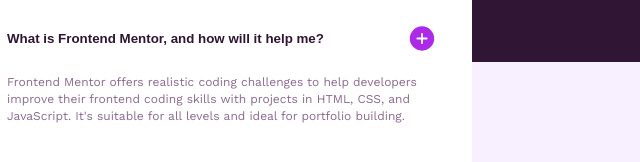
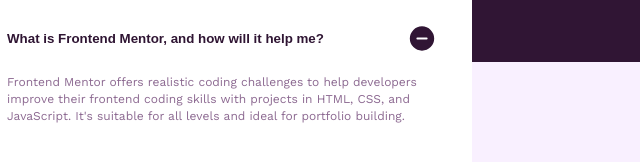
Before and after one commit to Bruno-nog/faq-accordion, a plain HTML site: page index.html in a window 1280 px wide. Both pictures are taken after a click on the button "What is Frontend Mentor, and how will it help me?". Shown: the part 258-420 px from the top of the page, 418-1058 px from the left. Drawn offline with Linux system fonts and the light colour scheme.

Commit message:
melhorando o js

```diff
--- a/index.html
+++ b/index.html
@@ -23,25 +23,25 @@
 
             <ul class="faq">
                 <li>
-                    <button class="question">What is Frontend Mentor, and how will it help me? <img id="icon-plus" src="./src/assets/images/icon-plus.svg" alt="imagem de um +"></button>
+                    <button class="question">What is Frontend Mentor, and how will it help me? <img class="icon-plus" src="./src/assets/images/icon-plus.svg" alt="imagem de um +"></button>
                     <p class="answer showed">
                         Frontend Mentor offers realistic coding challenges to help developers improve their frontend coding skills with projects in HTML, CSS, and JavaScript. It's suitable for all levels and ideal for portfolio building.
                     </p>
                 </li>
                 <li>
-                    <button class="question"> Is Frontend Mentor free? <img id="icon-plus" src="./src/assets/images/icon-plus.svg" alt="imagem de um +"></button>
+                    <button class="question"> Is Frontend Mentor free? <img class="icon-plus" src="./src/assets/images/icon-plus.svg" alt="imagem de um +"></button>
                     <p class="answer">
                         Yes, Frontend Mentor offers both free and premium coding challenges, with the free option providing access to a range of projects suitable for all skill levels.
                     </p>
                 </li>
                 <li>
-                    <button class="question">Can I use Frontend Mentor projects in my portfolio? <img id="icon-plus" src="./src/assets/images/icon-plus.svg" alt="imagem de um +"></button>
+                    <button class="question">Can I use Frontend Mentor projects in my portfolio? <img class="icon-plus" src="./src/assets/images/icon-plus.svg" alt="imagem de um +"></button>
                     <p class="answer">
                         Yes, you can use projects completed on Frontend Mentor in your portfolio. It's an excellent way to showcase your skills to potential employers!
                     </p>
                 </li>
                 <li>
-                    <button class="question">How can I get help if I'm stuck on a Frontend Mentor challenge? <img id="icon-plus" src="./src/assets/images/icon-plus.svg" alt="imagem de um +"></button>
+                    <button class="question">How can I get help if I'm stuck on a Frontend Mentor challenge? <img class="icon-plus" src="./src/assets/images/icon-plus.svg" alt="imagem de um +"></button>
                     <p class="answer">
                         The best place to get help is inside Frontend Mentor's Discord community. There's a help channel where you can ask questions and seek support from other community members.
                     </p>
--- a/src/js/script.js
+++ b/src/js/script.js
@@ -1,18 +1,33 @@
-const registerBtns = document.querySelectorAll('.question')
+const registerBtns = document.querySelectorAll('.question');
+
+function closeAllAnswers() {
+    const answers = document.querySelectorAll('.answer');
+    const icons = document.querySelectorAll('.icon-plus');
+
+    answers.forEach((answer, i) => {
+        answer.classList.remove('showed');
+        icons[i].setAttribute('src', './src/assets/images/icon-plus.svg');
+    });
+}
+
+closeAllAnswers();
 
 registerBtns.forEach((registerBtn, index) => {
     registerBtn.addEventListener('click', () => {
-        const answer = document.querySelectorAll('.answer')
-        const mostrar = document.querySelector('.showed')
+        const answers = document.querySelectorAll('.answer');
+        const icons = document.querySelectorAll('.icon-plus');
 
-        if(mostrar !== answer){
-            mostrar.classList.remove('showed')
+        closeAllAnswers();
+
+        answers[index].classList.toggle('showed');
+
+        if (answers[index].classList.contains('showed')) {
+            icons[index].setAttribute('src', './src/assets/images/icon-minus.svg');
+        } else {
+            icons[index].setAttribute('src', './src/assets/images/icon-plus.svg');
         }
-
-        answer[index].classList.toggle('showed')
-        })
-    })
-
+    });
+});
 
 
 
```
